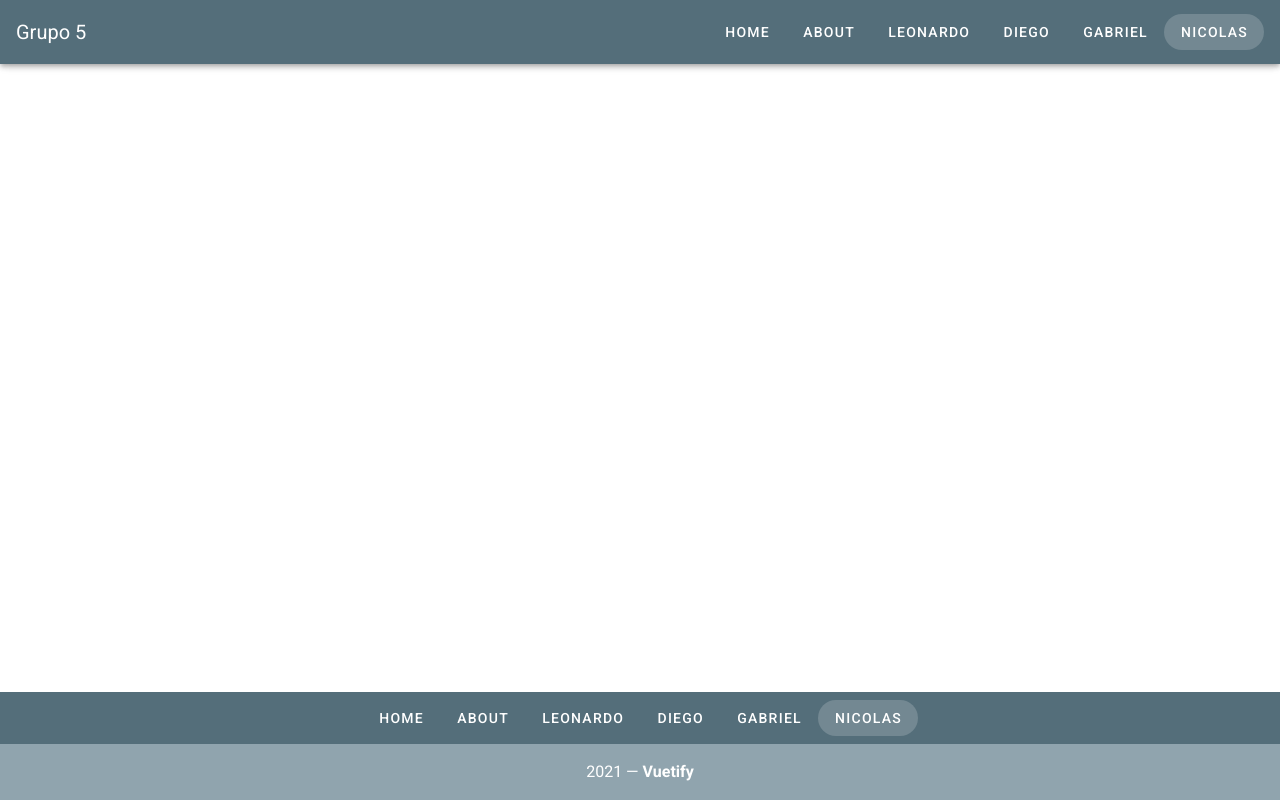
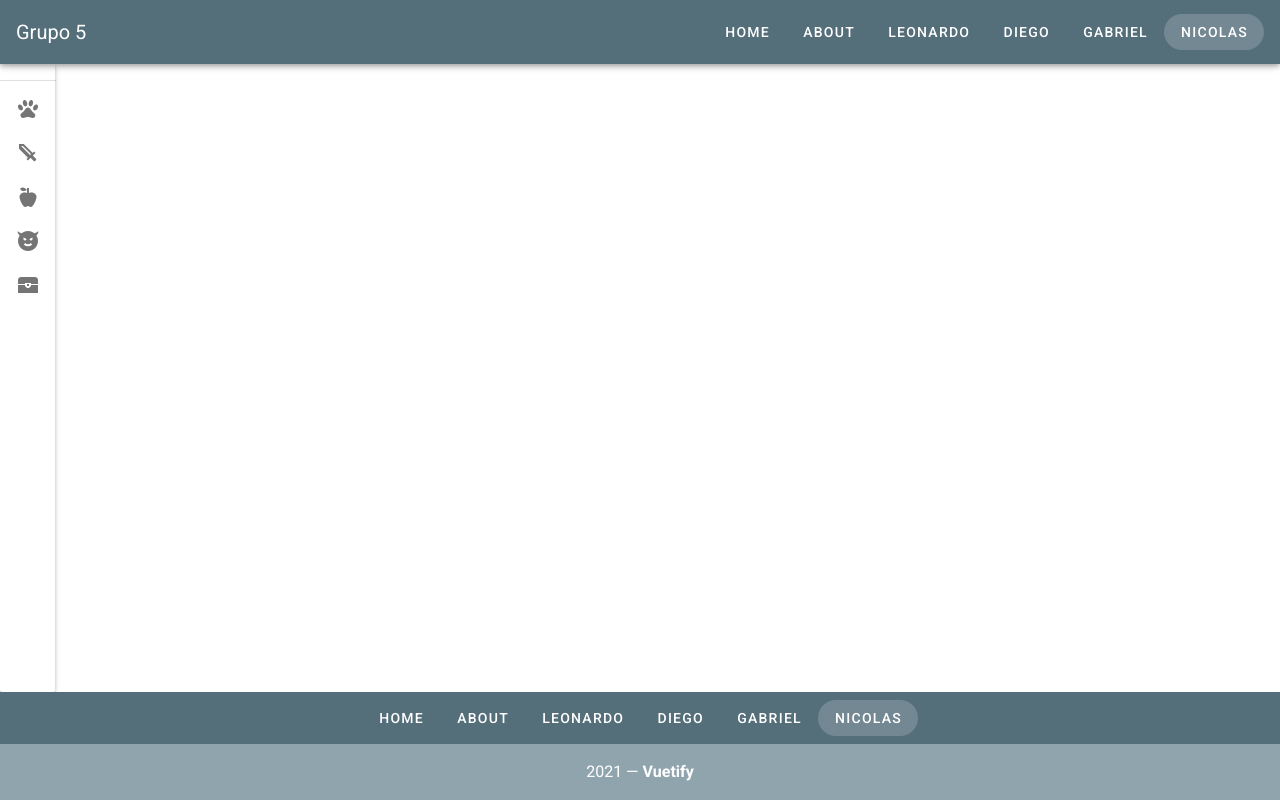
Before and after one commit to ifLeozao/desafio-vue, a Vue app: page /nicolas in a window 1280 px wide. Built offline with nearby package versions, Linux system fonts and the light colour scheme.

Commit message:
objetos corretamente requisitados atraves da api

```diff
--- a/src/views/Nicolas.vue
+++ b/src/views/Nicolas.vue
@@ -0,0 +1,70 @@
+<template>
+	<div class="d-flex" style="height: 100%">
+		<v-card>
+			<v-navigation-drawer permanent expand-on-hover>
+				<v-list> </v-list>
+
+				<v-divider></v-divider>
+
+				<v-list nav dense>
+					<v-list-item link @click="getCategory('creatures')">
+						<v-list-item-icon>
+							<v-icon>mdi-paw</v-icon>
+						</v-list-item-icon>
+						<v-list-item-title>Creatures</v-list-item-title>
+					</v-list-item>
+					<v-list-item link @click="getCategory('equipment')">
+						<v-list-item-icon>
+							<v-icon>mdi-sword</v-icon>
+						</v-list-item-icon>
+						<v-list-item-title>Equipment</v-list-item-title>
+					</v-list-item>
+					<v-list-item link @click="getCategory('materials')">
+						<v-list-item-icon>
+							<v-icon>mdi-food-apple</v-icon>
+						</v-list-item-icon>
+						<v-list-item-title>Materials</v-list-item-title>
+					</v-list-item>
+					<v-list-item link @click="getCategory('monsters')">
+						<v-list-item-icon>
+							<v-icon>mdi-emoticon-devil</v-icon>
+						</v-list-item-icon>
+						<v-list-item-title>Monsters</v-list-item-title>
+					</v-list-item>
+					<v-list-item link @click="getCategory('treasure')">
+						<v-list-item-icon>
+							<v-icon>mdi-treasure-chest</v-icon>
+						</v-list-item-icon>
+						<v-list-item-title>Treasure</v-list-item-title>
+					</v-list-item>
+				</v-list>
+			</v-navigation-drawer>
+		</v-card>
+		<div class="flex-grow-1">
+			<v-card v-for="item in results" :key="item.id">
+				<h2>{{ item.name }}</h2>
+				<img :src="item.image" />
+				<p>{{ item.description }}</p>
+			</v-card>
+		</div>
+	</div>
+</template>
+
+<script>
+export default {
+	data: () => ({
+		endpoint: "https://botw-compendium.herokuapp.com/api/v2/",
+		results: [],
+	}),
+	methods: {
+		async getCategory(category) {
+			let resp = await fetch(this.endpoint + "category/" + category);
+			let body = await resp.json();
+
+			if (category === "creatures")
+				this.results = [...body.data.food, ...body.data.non_food];
+			else this.results = body.data;
+		},
+	},
+};
+</script>
```
